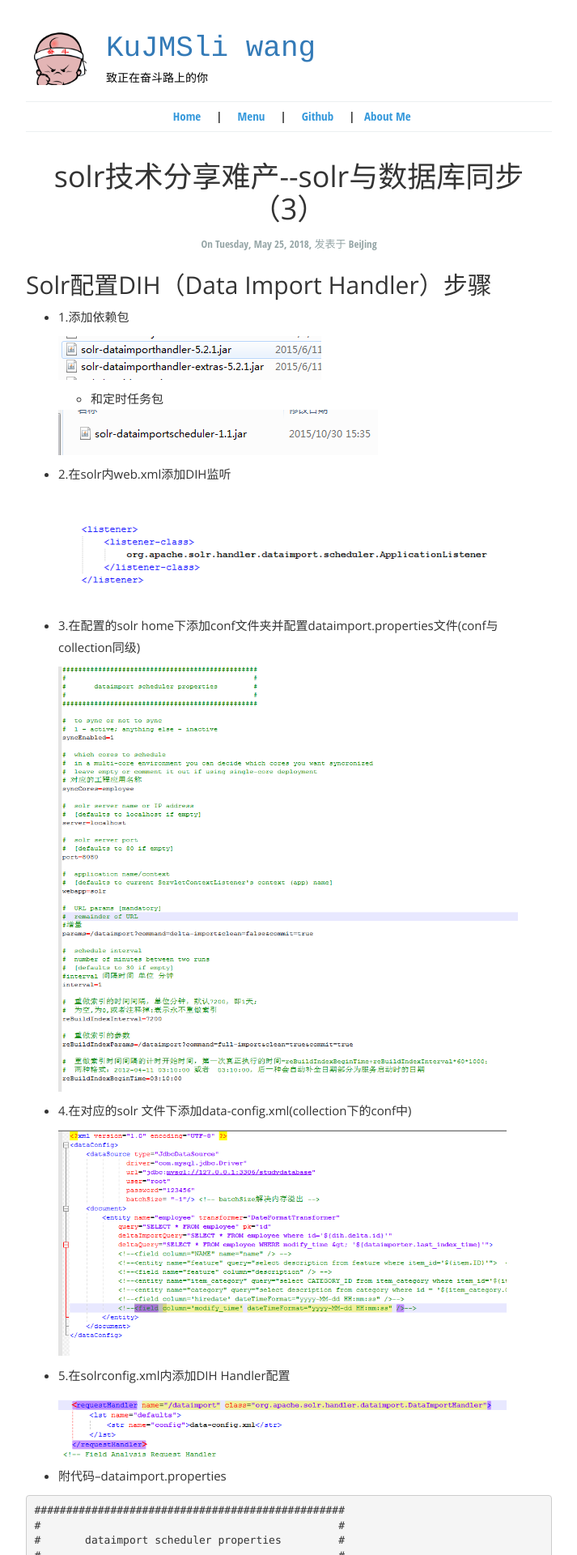
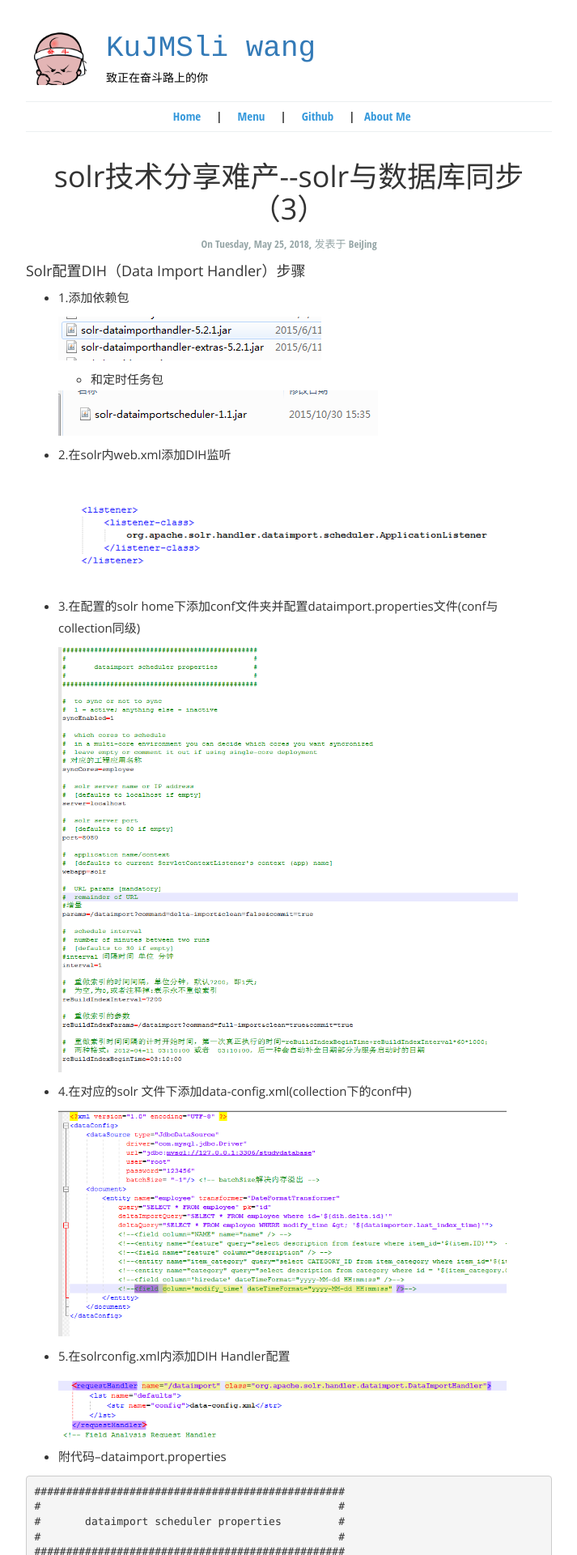
Before and after one commit to KuJMSliwang/KuJMSliwang.github.io, a Jekyll site: the page built from _posts/2018-05-25-solr.md, in a window 1280 px wide. Shown: the top 1920 px of the page at 81% size, without its empty margins (283-996 px from the left). Built offline with Jekyll 4.4.1, drawn with Linux system fonts in a browser that asks for light colours.

Commit message:
修改名称

````diff
--- a/_posts/2018-05-25-solr.md
+++ b/_posts/2018-05-25-solr.md
@@ -7,7 +7,7 @@
 excerpt_separator: "```"
 ---
 
-## Solr配置DIH（Data Import Handler）步骤
+#### Solr配置DIH（Data Import Handler）步骤
 * 1.添加依赖包
 
     ![avatar](https://kujmsliwang.github.io/assets/img/solr/dih1.png)
````
